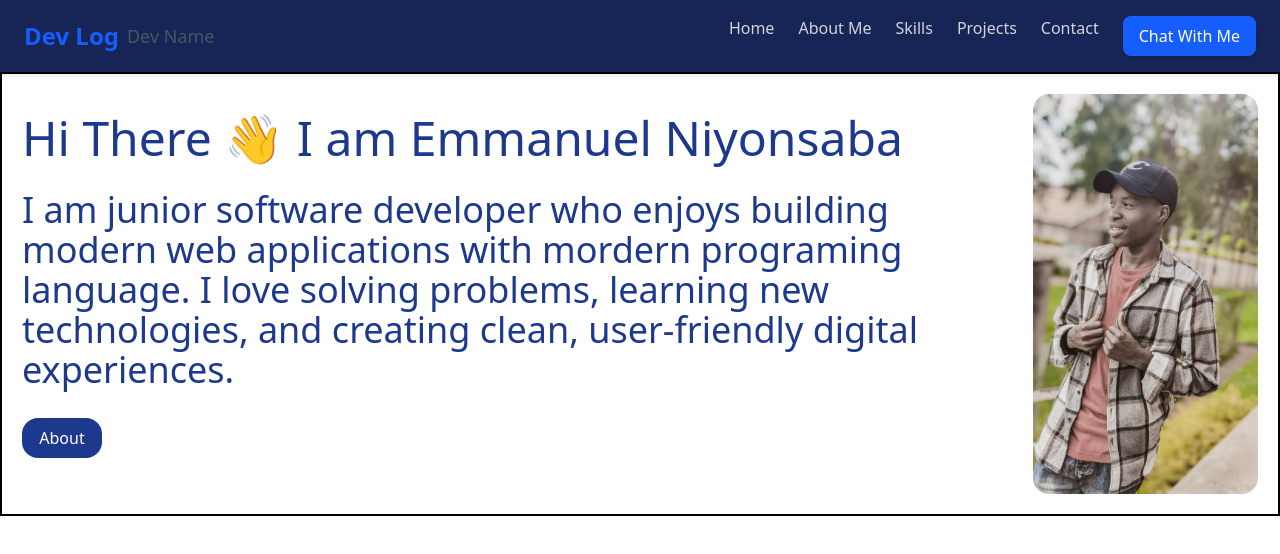
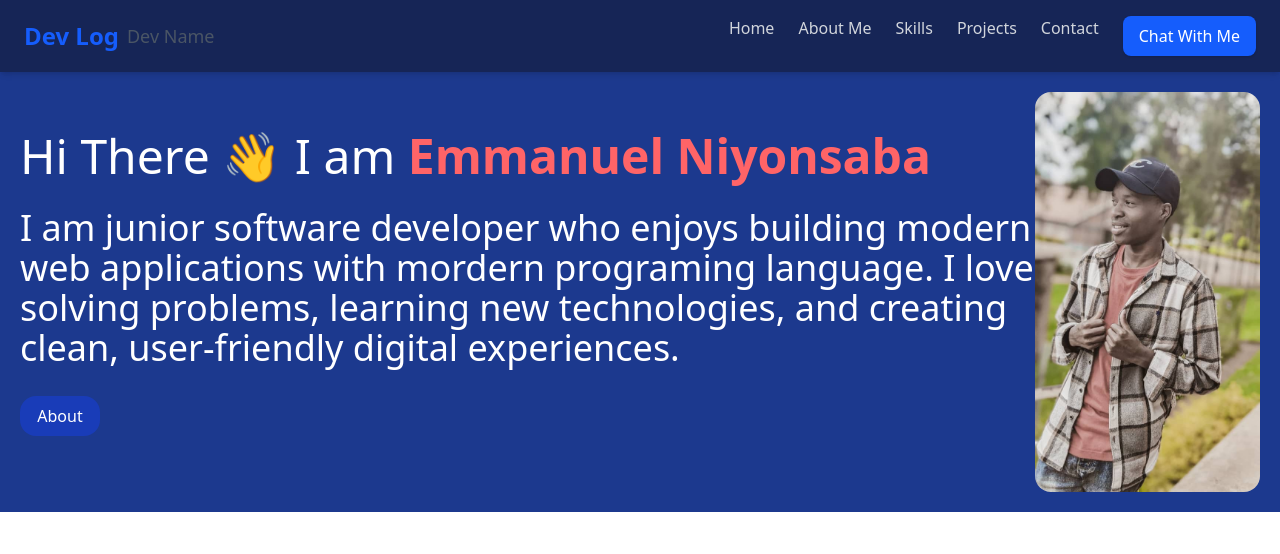
Before and after one commit to emmanuel-niyonsaba/my-protfolio, a React (Vite) app in the folder my-protfolio/: page / in a window 1280 px wide. Shown: the top 554 px of the page. Built offline with nearby package versions, Linux system fonts and the light colour scheme.

Commit message:
done by Hi session

```diff
--- a/my-protfolio/src/pages/HiSession.jsx
+++ b/my-protfolio/src/pages/HiSession.jsx
@@ -4,11 +4,11 @@ const HiSession =()=>{
     const profile_image = "src/images/profile-image.jpg"
     return(
         <>
-        <div className="w-full  p-5 m-auto border-2 flex">
-            <div className="text-blue-900 flex flex-col gap-7 pb-4 z-0  border-b-amber-400 justify-center ">
-              <h1 className="text-5xl">Hi There 👋 I am Emmanuel Niyonsaba</h1>
-              <p className="text-4xl text-blue-900"> I am junior software developer who enjoys building modern web applications with mordern programing language. I love solving problems, learning new technologies, and creating clean, user-friendly digital experiences.</p>
-                <button className=" bg-blue-900 text-white w-20 p-2 rounded-2xl">About </button>
+        <div className=" p-5 m-auto flex bg-blue-900 ">
+            <div className="text-white flex flex-col gap-7 pb-4 z-0 justify-center ">
+              <h1 className="text-5xl">Hi There 👋 I am <b className=" text-red-400">Emmanuel Niyonsaba</b></h1>
+              <p className="text-4xl text-white"> I am junior software developer who enjoys building modern web applications with mordern programing language. I love solving problems, learning new technologies, and creating clean, user-friendly digital experiences.</p>
+                <button className=" bg-blue-800 text-white w-20 p-2 rounded-2xl">About </button>
             </div>
             <img src={profile_image} alt="" className=" rounded-2xl w-4xs h-100"/>
             <div>
```
